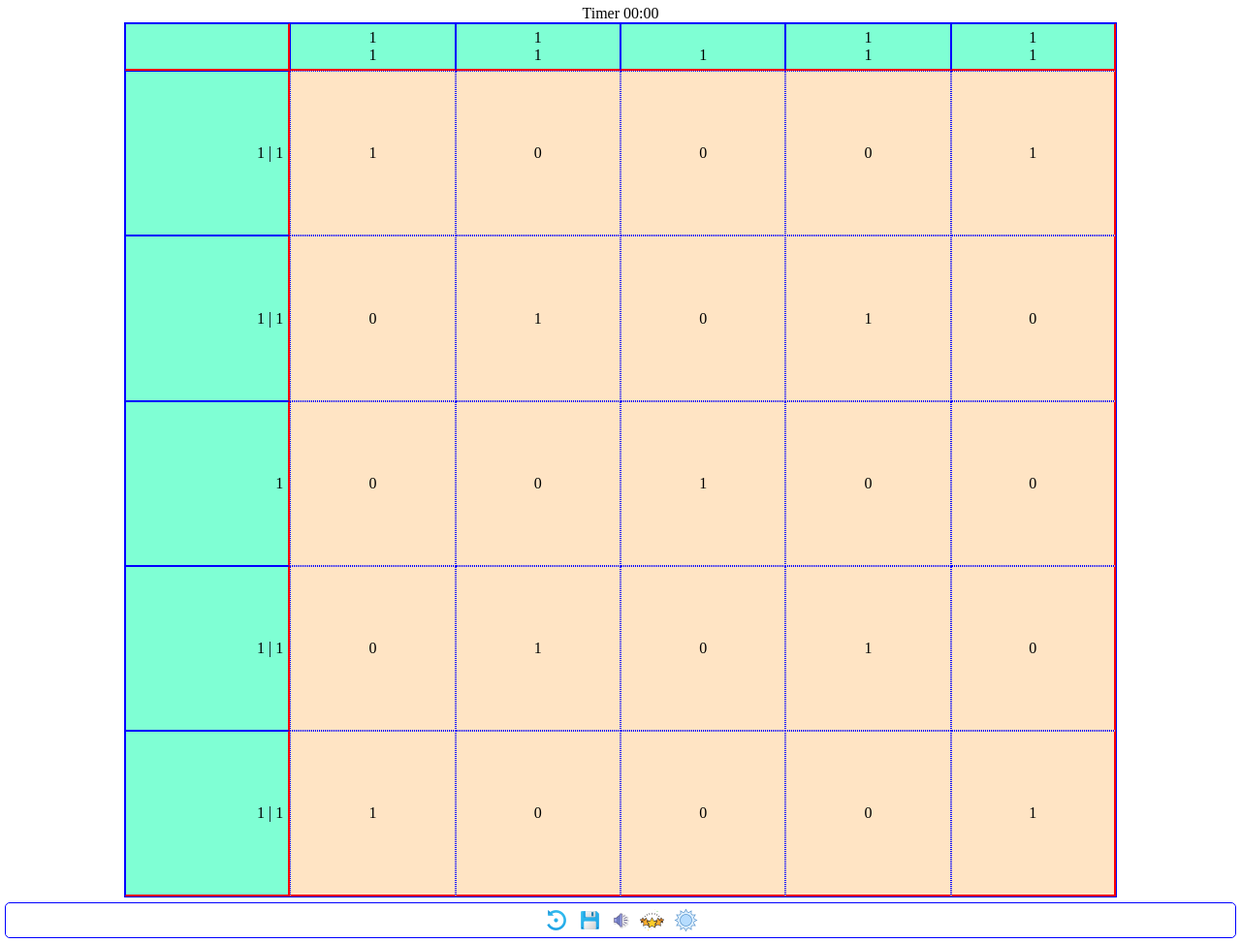
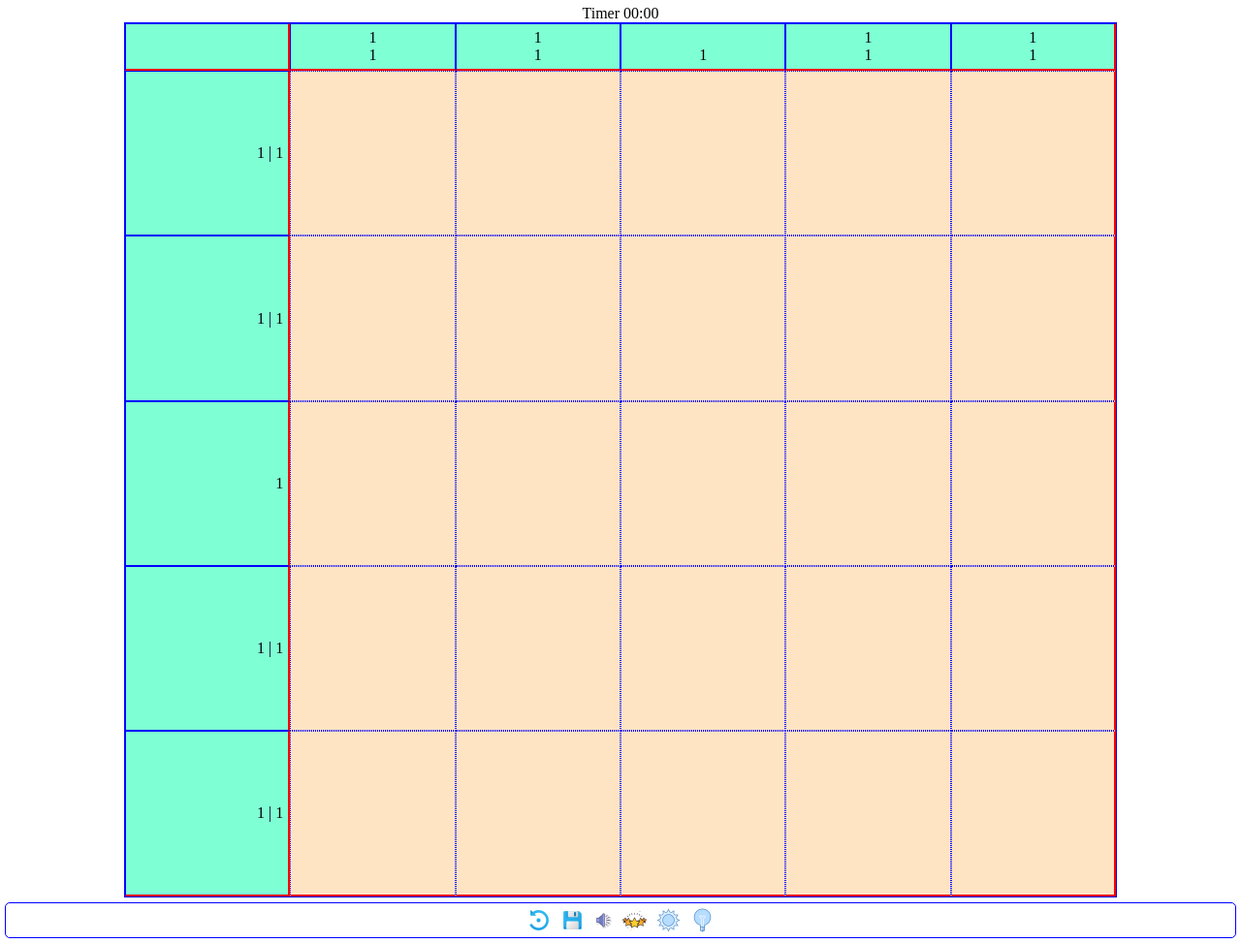
Before and after one commit to alvi0avcc/rs-school, a plain HTML site: page nonograms/index.html in a window 1280 px wide. Shown: the part 83-1056 px from the top of the page at 97% size. Drawn offline with Linux system fonts and the light colour scheme.

Commit message:
feat: add button "Show tips for tester"

```diff
--- a/nonograms/js/dom.json
+++ b/nonograms/js/dom.json
@@ -236,6 +236,22 @@
                 ]
               }
             ]
+          },
+          {
+            "tag": "li",
+            "text": "",
+            "classes": ["li"],
+            "children": [
+              {
+                "tag": "div",
+                "id": "btn-hint",
+                "text": "",
+                "title": "Show tips for tester",
+                "classes": ["button", "btn-hint"],
+                "children": [
+                ]
+              }
+            ]
           }
         ]
       }
--- a/nonograms/js/page.js
+++ b/nonograms/js/page.js
@@ -217,6 +217,16 @@ export default class Page {
       }
     });
 
+    const btnHint = this.#parent.querySelector("#btn-hint");
+    btnHint.addEventListener('click', () => {
+      nonograms.soundPlay('click');
+      const cellsHint = this.#parent.querySelectorAll(".cell.solution");
+      cellsHint.forEach((cell)=>{
+        cell.classList.toggle("hint");
+      });
+      scoreModal.classList.remove('show');
+    });
+
     console.log("loading of DOM completed");
   }
 
@@ -355,7 +365,7 @@ export default class Page {
           // console.log(cell);
           const element = this.createElement({
             id: `cell-${rowIndex}/${colIndex}`,
-            text: cell,
+            text: (cell === 1 ? "◉": ""),
             classes: (cell === 1 ? ["cell", "solution"] : ["cell"])
           });
           // console.log(nonograms.getUserCellState(rowIndex, colIndex));
--- a/nonograms/styles/style.css
+++ b/nonograms/styles/style.css
@@ -61,6 +61,7 @@ body{
   aspect-ratio: 1;
   align-items: center;
   justify-content: center;
+  color: transparent;
 }
 
 .vertical{
@@ -244,6 +245,18 @@ body{
   background-size: contain;
 }
 
+.btn-hint {
+  width: 25px;
+  height: 25px;
+  background-image: url("../assets/hint.png");
+  background-position: center;
+  background-size: contain;
+}
+
 .show {
   display: flex;
 }
+
+.hint{
+  color: var(--font-color);
+}
```
Also changed, not shown: nonograms/assets/hint.png (added).
